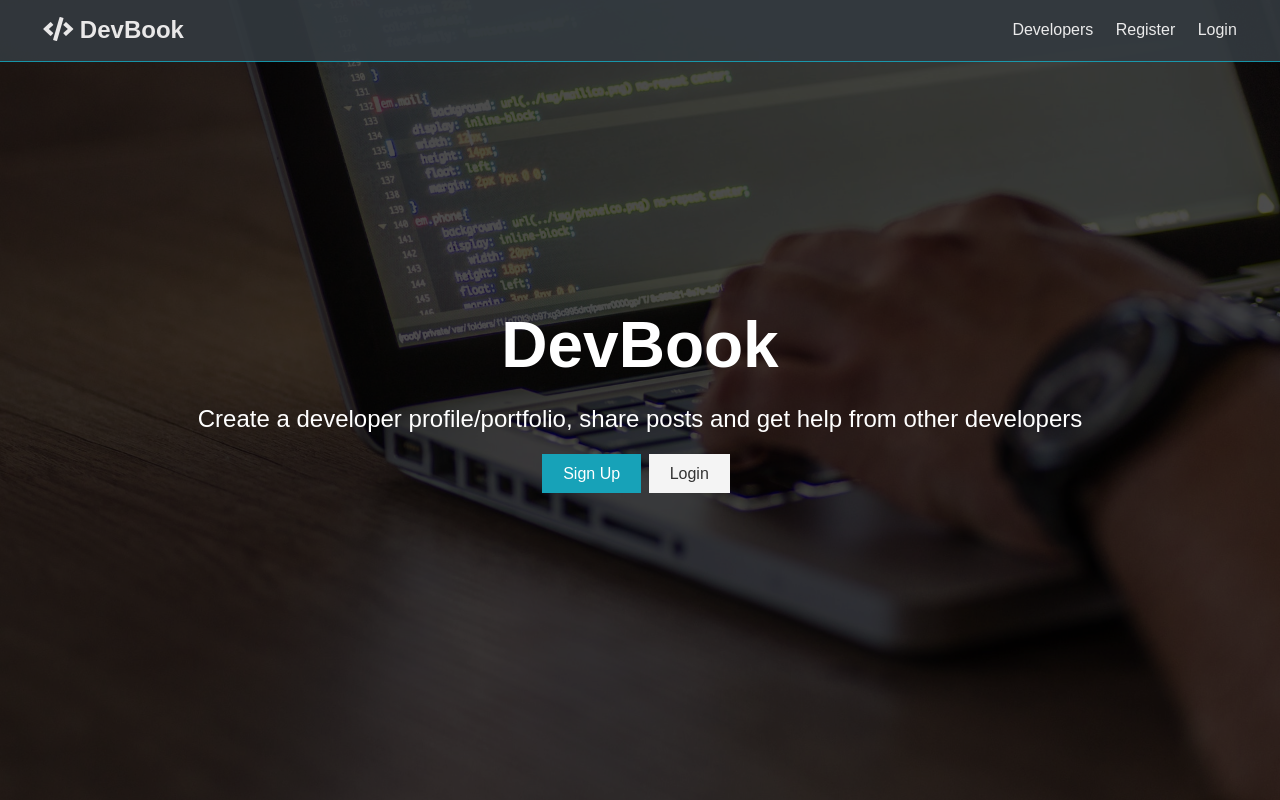
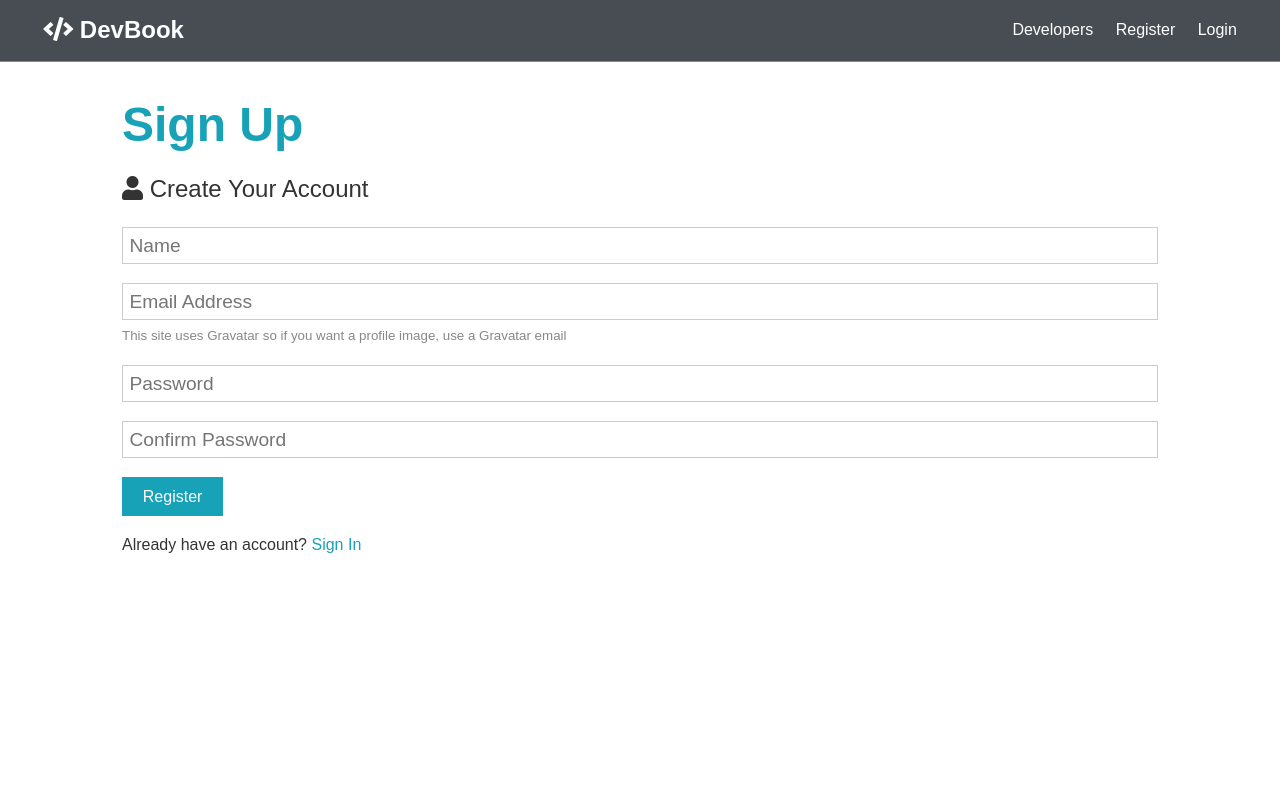
Before and after one commit to penko235/DevBook, a React (Create React App) app in the folder client/: page /register in a window 1280 px wide. Built offline with nearby package versions, Linux system fonts and the light colour scheme.

Commit message:
Implement register & login forms

```diff
--- a/client/src/App.css
+++ b/client/src/App.css
@@ -333,7 +333,7 @@
 /* Landing Page */
 .landing {
   position: relative;
-  background: url('./img/showcase.jpg') no-repeat center center/cover;
+  background: url('./img/showcase.jfif') no-repeat center center/cover;
   height: 100vh;
 }
 
--- a/client/src/App.js
+++ b/client/src/App.js
@@ -1,13 +1,23 @@
 import React, { Fragment } from 'react';
-import Navbar from './components/layout/Navbar'
-import Landing from './components/layout/Landing'
+import { BrowserRouter as Router, Route, Switch } from 'react-router-dom';
+import Navbar from './components/layout/Navbar';
+import Landing from './components/layout/Landing';
+import Login from './components/auth/Login';
+import Register from './components/auth/Register';
 
 import './App.css';
 
 const App = () =>
-  <Fragment>
-    <Navbar />
-    <Landing />
-  </Fragment>
-
+  <Router>
+    <Fragment>
+      <Navbar />
+      <Route exact path='/' component={Landing} />
+      <section className="container">
+        <Switch>
+          <Route exact path='/register' component={Register} />
+          <Route exact path='/login' component={Login} />
+        </Switch>
+      </section>
+    </Fragment>
+  </Router>
 export default App;
--- /dev/null
+++ b/client/src/components/auth/Login.js
@@ -0,0 +1,50 @@
+import React, { Fragment, useState } from 'react';
+import { Link } from 'react-router-dom';
+
+const Login = () => {
+
+  const [formData, setFormData] = useState({
+    email: '',
+    password: ''
+  })
+
+  const { email, password } = formData;
+
+  const onChange = e => setFormData({ ...formData, [e.target.name]: e.target.value });
+
+  const onSubmit = async e => {
+    e.preventDefault();
+
+    console.log('SUCCESS!');
+  }
+
+
+  return (
+    <Fragment>
+      <h1 className="large text-primary">Sign In</h1>
+      <p className="lead"><i className="fas fa-user"></i> Sign Into Your Account </p>
+      <form className="form" onSubmit={e => onSubmit(e)}>
+
+        <div className="form-group">
+          <input type="email" placeholder="Email Address" name="email" value={email} onChange={e => onChange(e)} required />
+
+        </div>
+        <div className="form-group">
+          <input
+            type="password"
+            placeholder="Password"
+            name="password"
+            value={password} onChange={e => onChange(e)} required
+            minLength="6"
+          />
+        </div>
+        <input type="submit" className="btn btn-primary" value="Login" />
+      </form>
+      <p className="my-1">
+        Don't have an account ? <Link to="/register">Sign Up</Link>
+      </p>
+    </Fragment>
+  )
+}
+
+export default Login
--- /dev/null
+++ b/client/src/components/auth/Register.js
@@ -0,0 +1,68 @@
+import React, { Fragment, useState } from 'react';
+import { Link } from 'react-router-dom';
+
+const Register = () => {
+
+  const [formData, setFormData] = useState({
+    name: '',
+    email: '',
+    password: '',
+    password2: ''
+  })
+
+  const { name, email, password, password2 } = formData;
+
+  const onChange = e => setFormData({ ...formData, [e.target.name]: e.target.value });
+
+  const onSubmit = async e => {
+    e.preventDefault();
+    if (password !== password2) {
+      console.log('Password do not match');
+    } else {
+      console.log('SUCCESS!');
+    }
+  }
+
+
+  return (
+    <Fragment>
+      <h1 className="large text-primary">Sign Up</h1>
+      <p className="lead"><i className="fas fa-user"></i> Create Your Account</p>
+      <form className="form" onSubmit={e => onSubmit(e)}>
+        <div className="form-group">
+          <input type="text" placeholder="Name" name="name" value={name} onChange={e => onChange(e)} required />
+        </div>
+        <div className="form-group">
+          <input type="email" placeholder="Email Address" name="email" value={email} onChange={e => onChange(e)} required />
+          <small className="form-text"
+          >This site uses Gravatar so if you want a profile image, use a
+            Gravatar email</small >
+        </div>
+        <div className="form-group">
+          <input
+            type="password"
+            placeholder="Password"
+            name="password"
+            value={password} onChange={e => onChange(e)} required
+            minLength="6"
+          />
+        </div>
+        <div className="form-group">
+          <input
+            type="password"
+            placeholder="Confirm Password"
+            name="password2"
+            value={password2} onChange={e => onChange(e)} required
+            minLength="6"
+          />
+        </div>
+        <input type="submit" className="btn btn-primary" value="Register" />
+      </form>
+      <p className="my-1">
+        Already have an account? <Link to="/login">Sign In</Link>
+      </p>
+    </Fragment>
+  )
+}
+
+export default Register
--- a/client/src/components/layout/Landing.js
+++ b/client/src/components/layout/Landing.js
@@ -1,4 +1,5 @@
-import React from 'react'
+import React from 'react';
+import { Link } from 'react-router-dom';
 
 const Landing = () => {
   return (
@@ -11,8 +12,8 @@
             other developers
         </p>
           <div className="buttons">
-            <a href="register.html" className="btn btn-primary">Sign Up</a>
-            <a href="login.html" className="btn btn-light">Login</a>
+            <Link to="/register" className="btn btn-primary">Sign Up</Link>
+            <Link to="/login" className="btn btn-light">Login</Link>
           </div>
         </div>
       </div>
--- a/client/src/components/layout/Navbar.js
+++ b/client/src/components/layout/Navbar.js
@@ -1,15 +1,18 @@
-import React from 'react'
+import React from 'react';
+import { Link } from 'react-router-dom';
 
 const Navbar = () => {
   return (
     <nav className="navbar bg-dark">
       <h1>
-        <a href="index.html"><i className="fas fa-code"></i> DevBook</a>
+        <Link to="/">
+          <i className="fas fa-code"></i> DevBook
+        </Link>
       </h1>
       <ul>
-        <li><a href="profiles.html">Developers</a></li>
-        <li><a href="register.html">Register</a></li>
-        <li><a href="login.html">Login</a></li>
+        <li><a href="!#">Developers</a></li>
+        <li><Link to="/register">Register</Link></li>
+        <li><Link to="/login">Login</Link></li>
       </ul>
     </nav>
   )
```
Also changed, not shown: client/src/img/showcase.jfif (added), client/src/img/showcase1.jpg (renamed from client/src/img/showcase.jpg).
